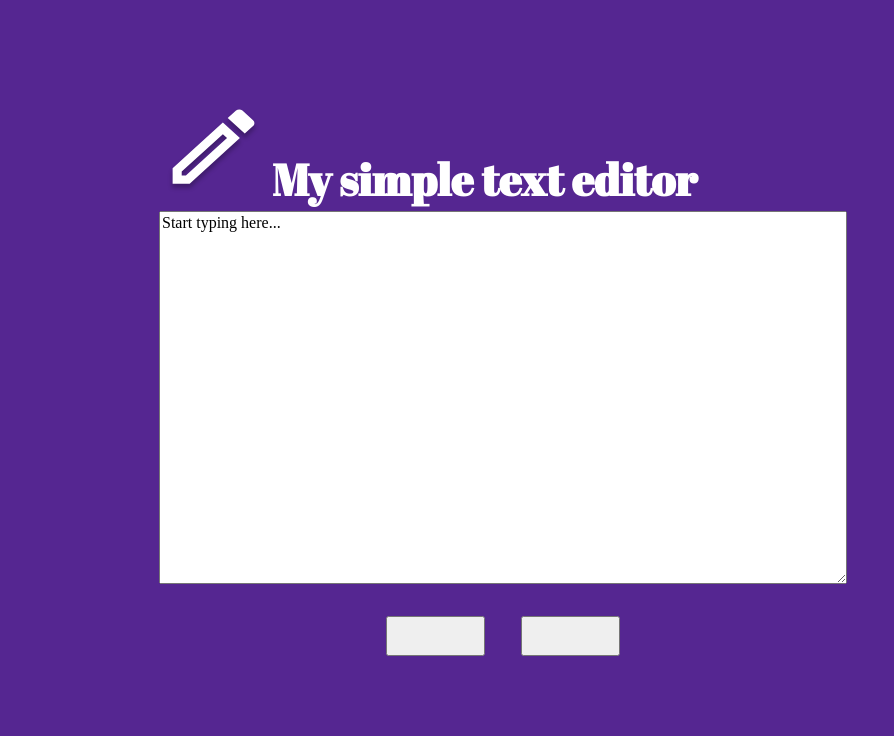
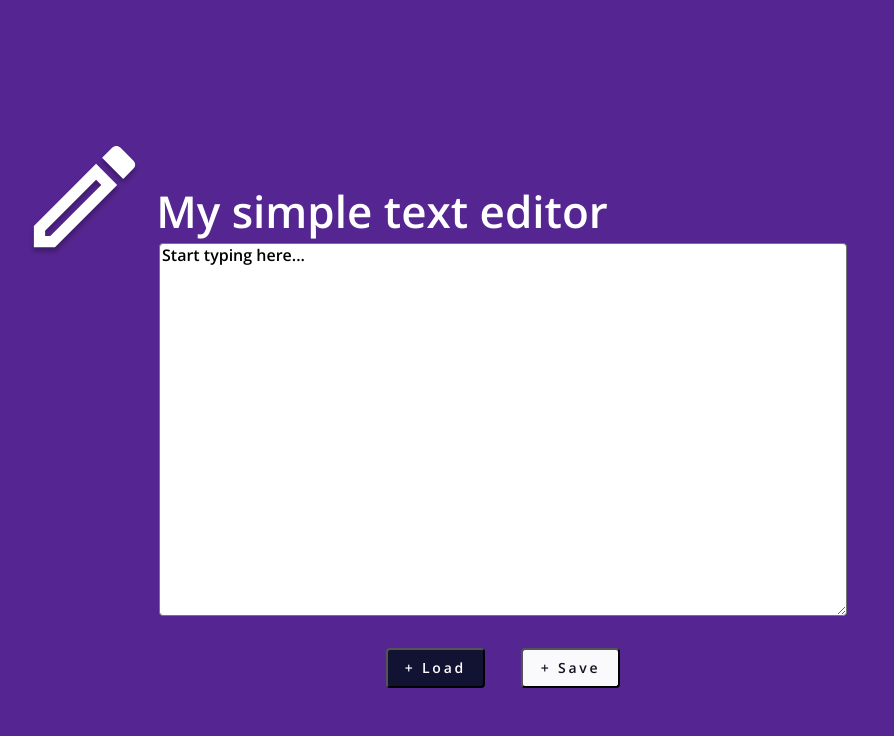
Before and after one commit to Dawid-Klos/Simple-text-editor, a website built with webpack: page src/pages/index.html in a window 1280 px wide. Shown: the part 103-839 px from the top of the page, without its empty margins (137-1031 px from the left). Before the commit the page ends 800 px from the top, so only its background shows below. Built offline with nearby package versions, Linux system fonts and the light colour scheme; files whose address does not match are found by name; a web font is replaced by a local one.

Commit message:
Changed font for Open Sans and new style for buttons

```diff
--- a/src/pages/index.html
+++ b/src/pages/index.html
@@ -5,7 +5,7 @@
     <meta name="viewport" content="width=device-width, initial-scale=1.0" />
     <title>Text editor</title>
     <meta name="Simple text editor" content="Website with simple text editor" />
-    <link href='http://fonts.googleapis.com/css?family=Abril+Fatface&subset=latin,latin-ext' rel='stylesheet' type='text/css'>
+    <link href="https://fonts.googleapis.com/css2?family=Open+Sans:wght@600&display=swap" rel="stylesheet">
     <link href='http://fonts.googleapis.com/css?family=Akronim&subset=latin,latin-ext' rel='stylesheet' type='text/css'>
   </head>
   <body>
@@ -15,30 +15,14 @@
 
     </header>
     <main class="text-editor">
-      <svg class="text-editor__img" width="109" height="99" viewBox="0 0 109 99" fill="none" xmlns="http://www.w3.org/2000/svg">
-        <g filter="url(#filter0_d)">
-        <path d="M63.8558 37.2075L68.0342 41.0025L26.8867 78.375H22.7083V74.58L63.8558 37.2075ZM80.2058 12.375C79.0704 12.375 77.8896 12.7875 77.0267 13.5712L68.7154 21.12L85.7467 36.5887L94.0579 29.04C95.8292 27.4312 95.8292 24.8325 94.0579 23.2238L83.4304 13.5712C82.5221 12.7462 81.3867 12.375 80.2058 12.375ZM63.8558 25.5338L13.625 71.1562V86.625H30.6563L80.8871 41.0025L63.8558 25.5338Z" fill="white"/>
-        </g>
-        <defs>
-        <filter id="filter0_d" x="-4" y="0" width="117" height="107" filterUnits="userSpaceOnUse" color-interpolation-filters="sRGB">
-        <feFlood flood-opacity="0" result="BackgroundImageFix"/>
-        <feColorMatrix in="SourceAlpha" type="matrix" values="0 0 0 0 0 0 0 0 0 0 0 0 0 0 0 0 0 0 127 0"/>
-        <feOffset dy="4"/>
-        <feGaussianBlur stdDeviation="2"/>
-        <feColorMatrix type="matrix" values="0 0 0 0 0 0 0 0 0 0 0 0 0 0 0 0 0 0 0.25 0"/>
-        <feBlend mode="normal" in2="BackgroundImageFix" result="effect1_dropShadow"/>
-        <feBlend mode="normal" in="SourceGraphic" in2="effect1_dropShadow" result="shape"/>
-        </filter>
-        </defs>
-        </svg>
+      <img src="..//assets/img/pencil.svg" class="text-editor__img" alt="Image of pencil" />
       <label class="text-editor__title" for="text">My simple text editor</label>
       <textarea class="text-editor__textarea" name="text" rows="20" cols="60">Start typing here...</textarea>
       <div class="text-editor__buttons">
-      <button class="text-editor__load" type="button"></button>
-      <button class="text-editor__save" type="button"></button>
+      <button class="text-editor__load" type="button">+ Load</button>
+      <button class="text-editor__save" type="button">+ Save</button>
       </div>
       </main>
 
-
   </body>
 </html>
--- a/src/scss/main.scss
+++ b/src/scss/main.scss
@@ -5,6 +5,7 @@
 body {
   /*background: $wtf;*/
   background: #552691;
+  font-family: 'Open Sans', 'Sans-serif';
   color: #fff;
   display: flex;
   flex-flow: column wrap;
@@ -13,10 +14,9 @@ body {
 }
 
 .header {
-
   &__title {
     text-align: center;
-    letter-spacing: .3em;
+    letter-spacing: .2em;
     font-size: 40px;
     font-family: 'Akronim', Sans-serif;
     text-shadow: 0px 7px 4px rgba(150, 150, 150, 1);
@@ -24,15 +24,16 @@ body {
 }
 .text-editor {
   margin-top: 100px;
+  padding: 32px;
     &__buttons {
       text-align: center;
       margin-top: 16px;
     }
     &__img {
-
+      margin-left: -142px;
+      margin-bottom: -36px;
   }
     &__title {
-       font-family: 'Abril fatface', 'Sans-serif';
        font-style: normal;
        font-size: 44px;
        font-weight: 600;
@@ -41,17 +42,31 @@ body {
   }
     &__textarea {
       display: block;
-
       width: 682px;
+      border-radius: 4px;
   }
     &__load {
+      background: #121232;
+      color: #FFFFFF;
+      font-weight: 600;
+      font-size: 14px;
+      line-height: 16px;
+      letter-spacing: .2em;
       width: 99px;
       height: 40px;
       margin: 16px;
+      border-radius: 4px;
     }
     &__save {
+      background: #FAFAFC;
+      color: #121323;
+      font-weight: 600;
+      font-size: 14px;
+      line-height: 16px;
+      letter-spacing: .2em;
       width: 99px;
       height: 40px;
       margin: 16px;
+      border-radius: 4px;
     }
 }
```
Also changed, not shown: src/assets/img/load.svg (added), src/assets/img/pencil.svg (added), src/assets/img/save.svg (added).
